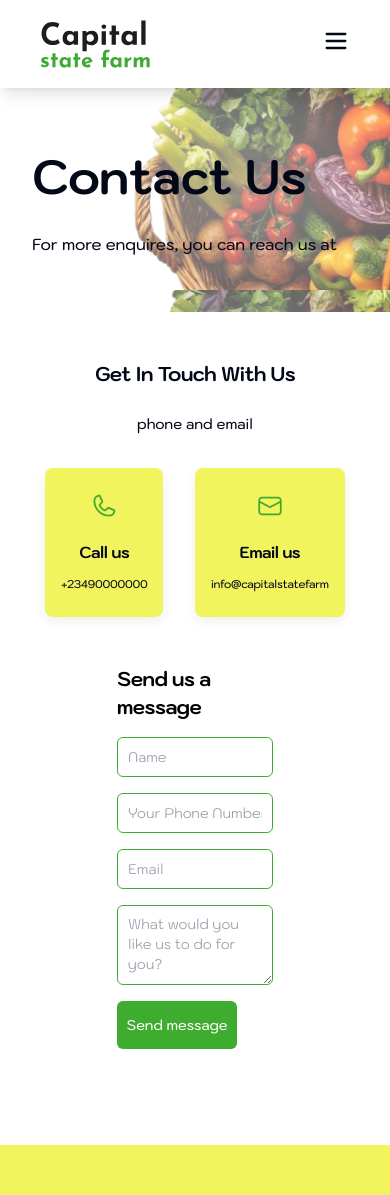
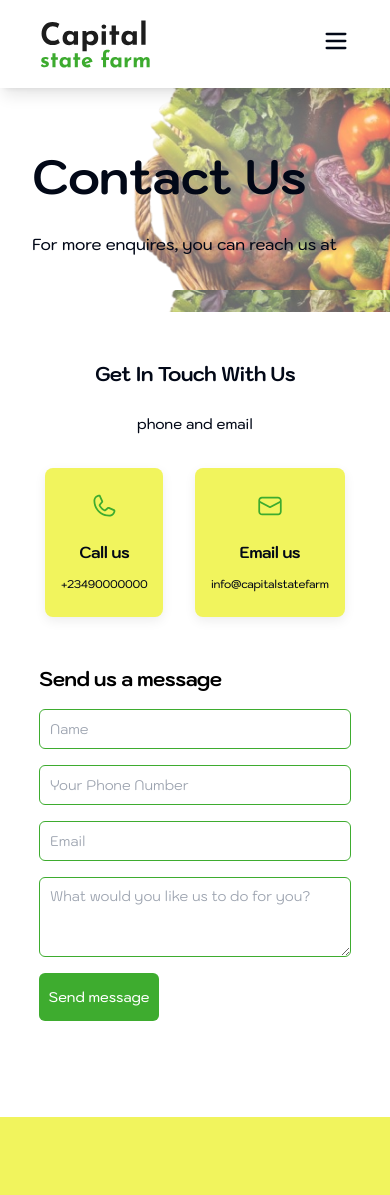
Before and after one commit to shayomi/capital-state-farm, a Next.js app in the folder state-farm/: page /contact in a window 390 px wide. Shown: the top 1195 px of the page. Built offline with nearby package versions, Linux system fonts and the light colour scheme.

Commit message:
contact form

```diff
--- a/state-farm/components/custom/contact/ContactForm.tsx
+++ b/state-farm/components/custom/contact/ContactForm.tsx
@@ -41,7 +41,7 @@ const ContactForm = () => {
   });
 
   return (
-    <div className="mt-12 max-w-[40%] mx-auto ">
+    <div className="mt-12 max-w-[80%] sm:max-w-[60%] md:max-w-[40%] mx-auto ">
       <Typography variant="h4" className="text-black font-bold">
         Send us a message
       </Typography>
```
